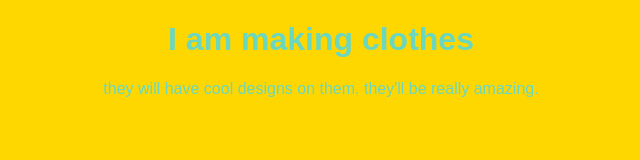
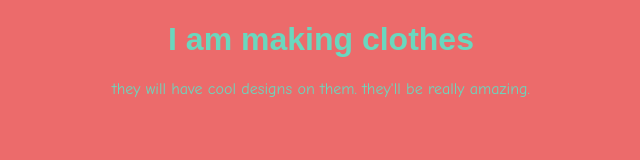
Before and after one commit to Krael7295/Krael7295.github.io, a plain HTML site: page index.html in a window 1280 px wide. Shown: the whole page, without its empty margins (319-959 px from the left). Drawn offline with Linux system fonts and the light colour scheme.

Commit message:
Update index.html

```diff
--- a/index.html
+++ b/index.html
@@ -3,9 +3,9 @@
 <head>
   <title> Kendall's Blog</title>
 </head>
-<body style="background-color:gold">
+<body style="background-color: #EC6B6B">
   <h1 style= "font-family: Arial;color: #6AD7BE;text-align:center"> I am making clothes</h1>
-  <p style= "font-family: Arial;color: #6AD7BE;text-align: center"> they will have cool designs on them. they'll be really amazing.</p>
+  <p style= "font-family: Comic Sans MS;color: #6AD7BE;text-align: center"> they will have cool designs on them. they'll be really amazing.</p>
 
 </body>
 </html>
```
